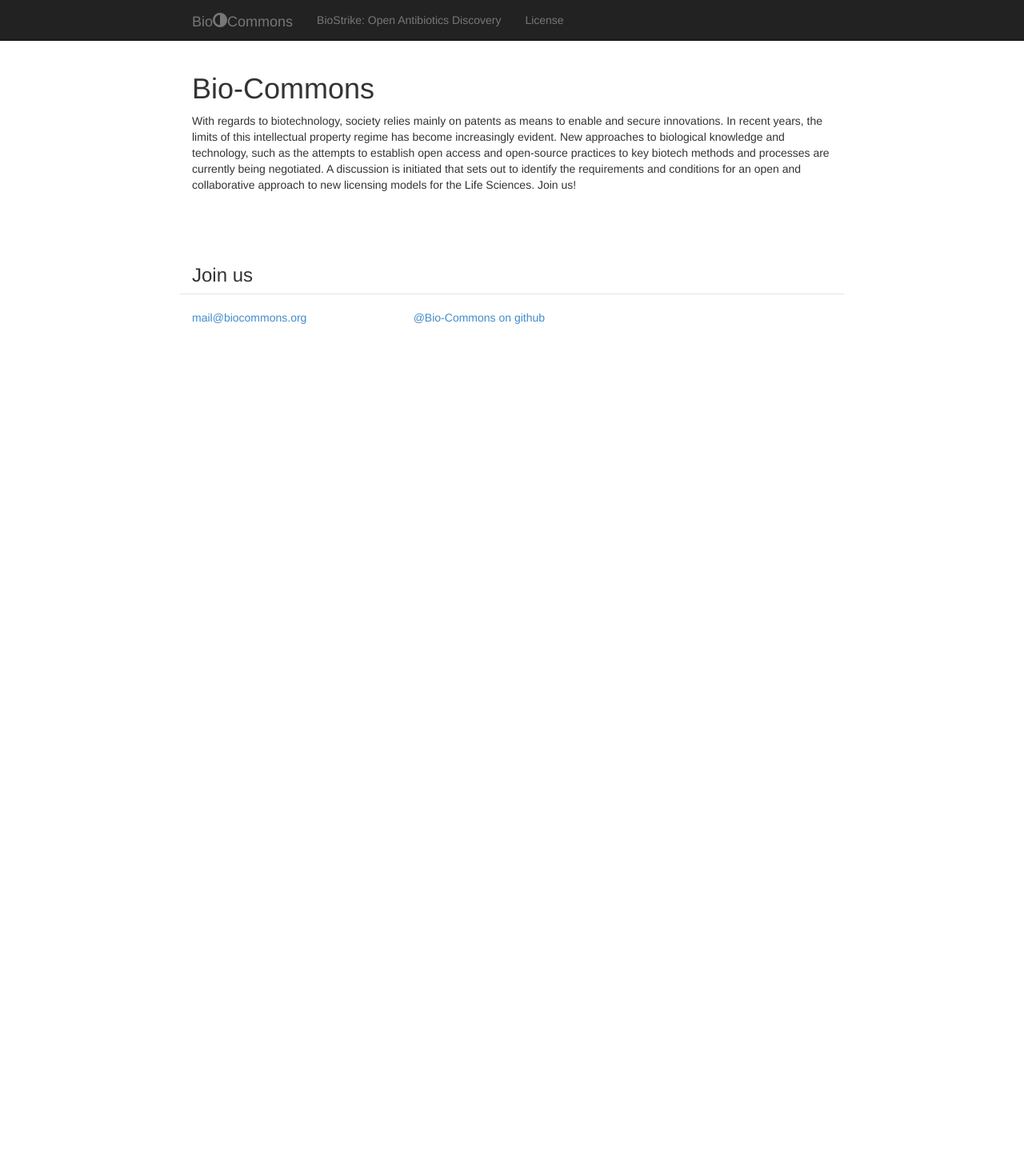
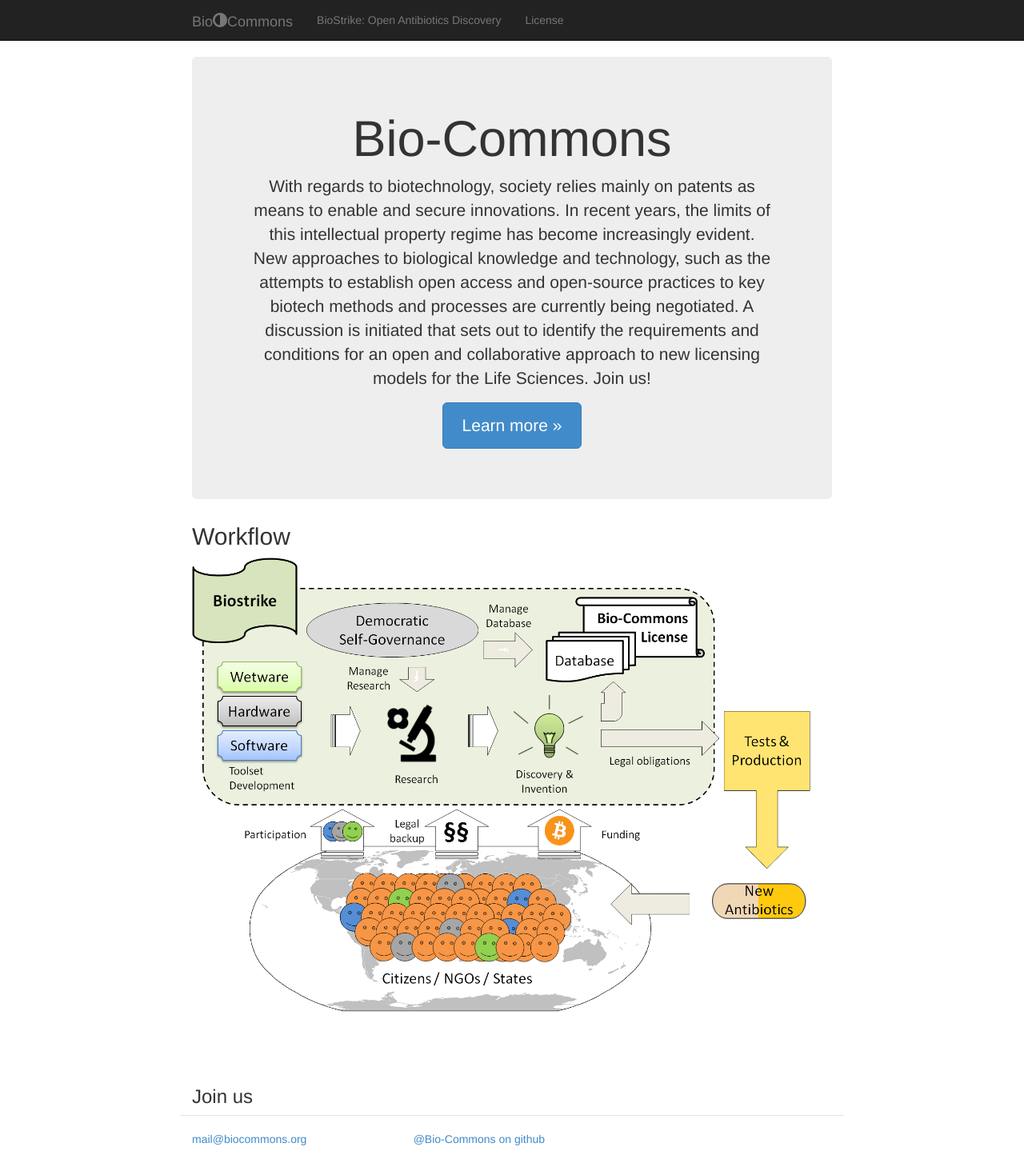
Before and after one commit to Bio-Commons/Bio-Commons, a Jekyll site: the page built from index.md, in a window 1280 px wide. Shown: the whole page at 80% size. Built offline with Jekyll 4.4.1, drawn with Linux system fonts in a browser that asks for light colours; nearby versions of some CDN libraries; before the commit the page ends 900 px from its top, so only the background shows below that.

Commit message:
first draft of homepage
- add workflow image

```diff
--- a/index.md
+++ b/index.md
@@ -2,9 +2,18 @@
 layout: default
 author: "R. Trojok"
 ---
+<div class="jumbotron">
+	<div class="container">
+	<h1>Bio-Commons</h1>
+	<p>
+With regards to biotechnology, society relies mainly on patents as means to enable and secure innovations. In recent years, the limits of this intellectual property regime has become increasingly evident. New approaches to biological knowledge and technology, such as the attempts to establish open access and open-source practices to key biotech methods and processes are currently being negotiated. A discussion is initiated that sets out to identify the requirements and conditions for an open and collaborative approach to new licensing models for the Life Sciences. Join us!
+	</p>
+        <p><a class="btn btn-primary btn-lg" role="button">Learn more »</a></p>
+	</div>
+</div>
 
 
-Bio-Commons
-===========
 
-With regards to biotechnology, society relies mainly on patents as means to enable and secure innovations. In recent years, the limits of this intellectual property regime has become increasingly evident. New approaches to biological knowledge and technology, such as the attempts to establish open access and open-source practices to key biotech methods and processes are currently being negotiated. A discussion is initiated that sets out to identify the requirements and conditions for an open and collaborative approach to new licensing models for the Life Sciences. Join us!
+## Workflow
+
+<img class="img-responsive" src="/img/workflow/biocommons-workflow.png" alt="Workflow">
```
Also changed, not shown: img/workflow/biocommons-workflow.png (added).
